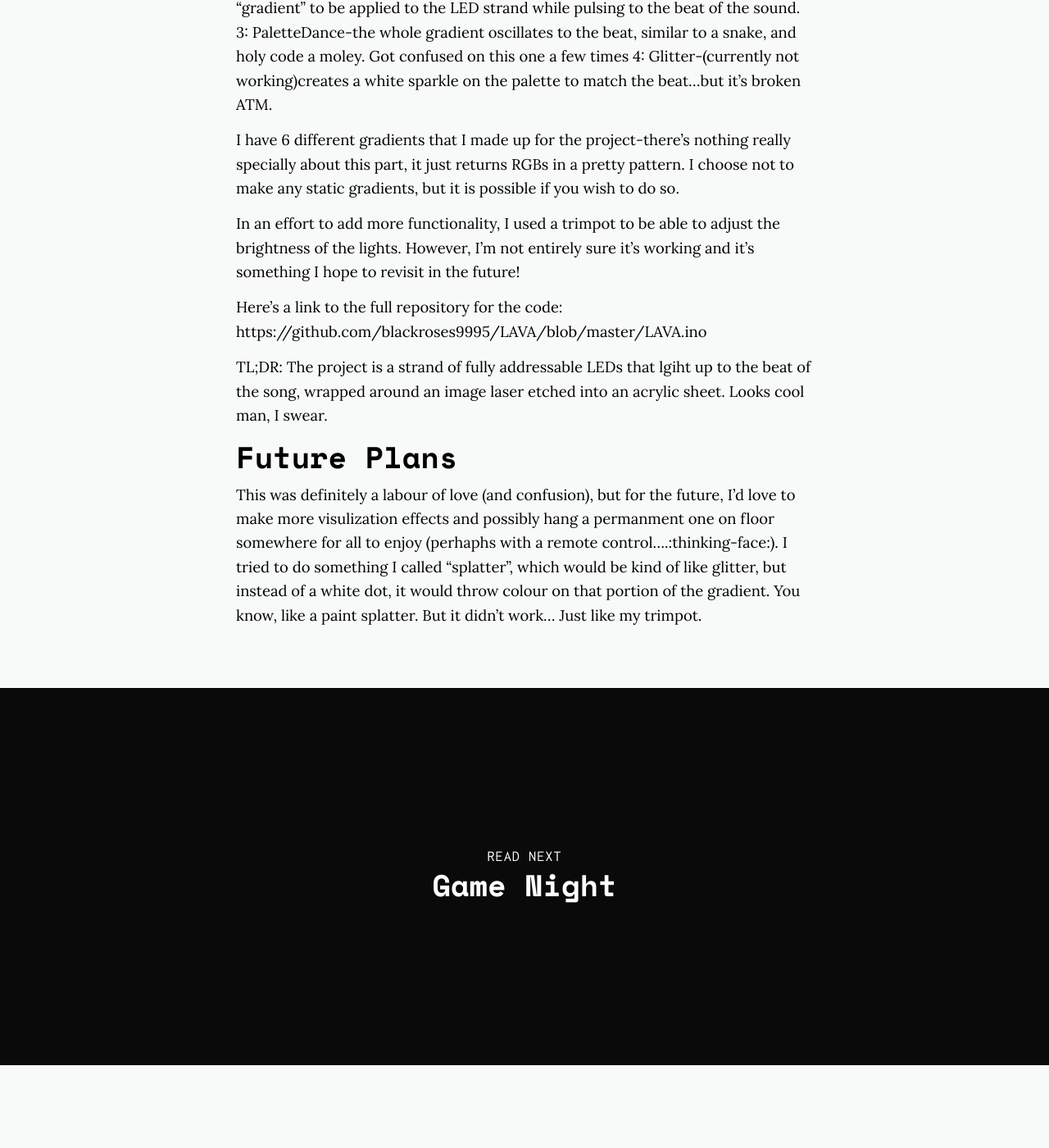
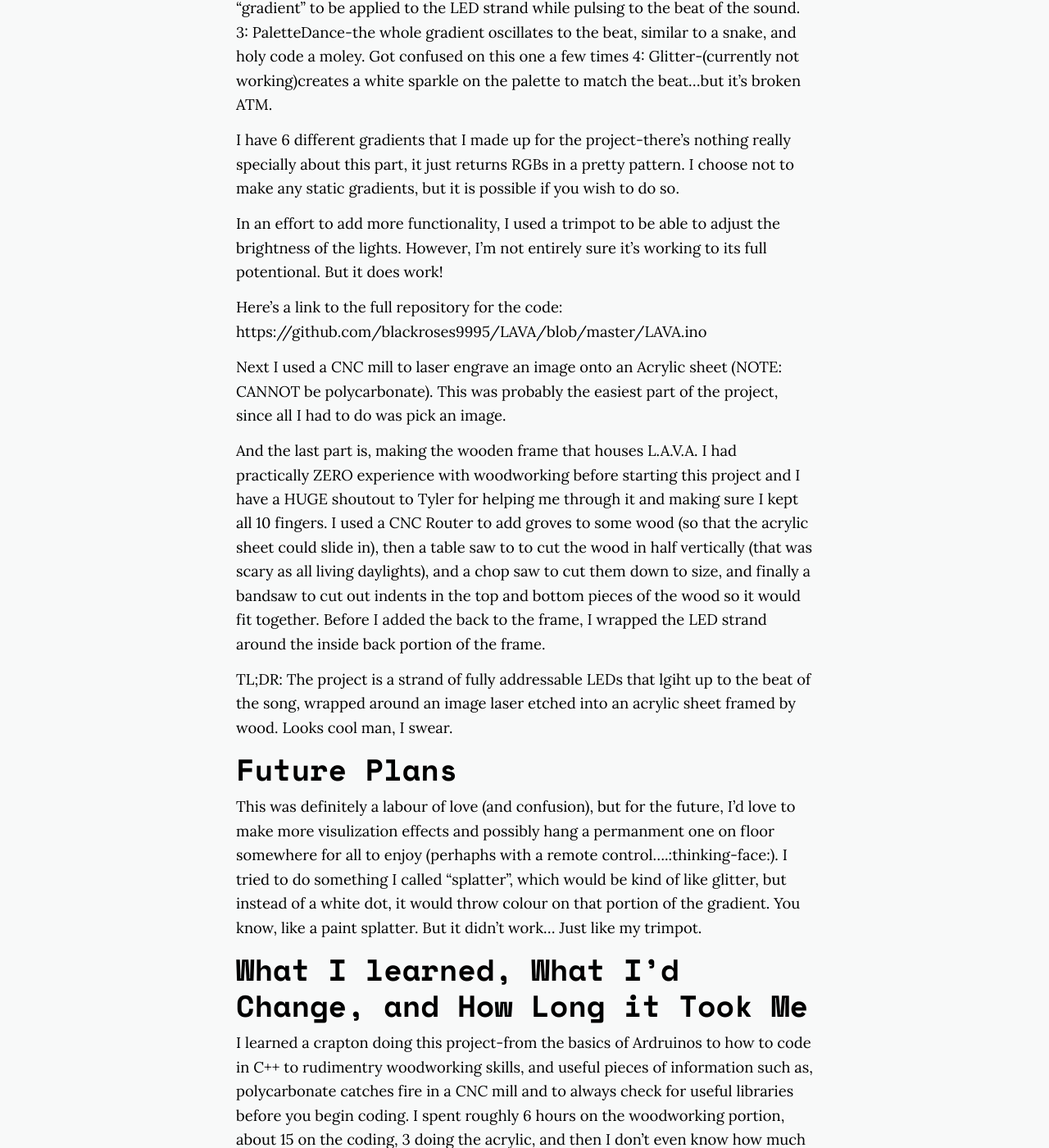
Before and after one commit to ComputerScienceHouse/blog, a Jekyll site: the page built from _posts/2018-04-10-LAVA.md, in a window 1280 px wide and 1400 px high, scrolled down 1416 px. Shown: the whole window at 82% size. Built offline with Jekyll 4.4.1, drawn with Linux system fonts in a browser that asks for light colours; nearby versions of some CDN libraries; before the commit the page ends 2715 px from its top, so only the background shows below that; some of the changed text lies outside the part shown.

Commit message:
added info for woodworking and link to pictures

```diff
--- a/_posts/2018-04-10-LAVA.md
+++ b/_posts/2018-04-10-LAVA.md
@@ -16,7 +16,7 @@ I decided to make L.A.V.A. after a bunch of different (failed) interations. I kn
 
 ## L.A.V.A
 
-L.A.V.A uses an arduino uno rev3, some jumper wires, a fully addressable LED light strip, a card that detects sound input, a trimpot for brightness control, three buttons; one to change the colour pallete, one to change the visualization effect, and then one that randomizes both a colour and visulization effect, and a lot of code.
+L.A.V.A. or LED Audio Visualizer with Acrylic, uses an arduino uno rev3, some jumper wires, a fully addressable LED light strip, a card that detects sound input, a trimpot for brightness control, three buttons; one to change the colour pallete, one to change the visualization effect, and then one that randomizes both a colour and visulization effect, and a lot of code.
 
 I used the NeoPixel library to make working with the LED light strand super easy, but essentially what happens, is the mic is actively listening and picking up the "beat" of the song, which determines the visulization pattern (not the colour). This "beat" is put into a loop and replays over and over until a different "beat" or "bump" is detected, creating a new repeating loop. I coded 4 visulization effects:
     1: Pulse- the basic visulation, just pulses from the center of the strand. All LEDS are all ONE colour in this one
@@ -26,13 +26,27 @@ I used the NeoPixel library to make working with the LED light strand super easy
 
 I have 6 different gradients that I made up for the project-there's nothing really specially about this part, it just returns RGBs in a pretty pattern. I choose not to make any static gradients, but it is possible if you wish to do so.
 
-In an effort to add more functionality, I used a trimpot to be able to adjust the brightness of the lights. However, I'm not entirely sure it's working and it's something I hope to revisit in the future!
+In an effort to add more functionality, I used a trimpot to be able to adjust the brightness of the lights. However, I'm not entirely sure it's working to its full potentional. But it does work!
 
 Here's a link to the full repository for the code: https://github.com/blackroses9995/LAVA/blob/master/LAVA.ino
 
-TL;DR: The project is a strand of fully addressable LEDs that lgiht up to the beat of the song, wrapped around an image laser etched into an acrylic sheet. Looks cool man, I swear.
+Next I used a CNC mill to laser engrave an image onto an Acrylic sheet (NOTE: CANNOT be polycarbonate). This was probably the easiest part of the project, since all I had to do was pick an image.
+
+And the last part is, making the wooden frame that houses L.A.V.A. I had practically ZERO experience with woodworking before starting this project and I have a HUGE shoutout to Tyler for helping me through it and making sure I kept all 10 fingers. I used a CNC Router to add groves to some wood (so that the acrylic sheet could slide in), then a table saw to to cut the wood in half vertically (that was scary as all living daylights), and a chop saw to cut them down to size, and finally a bandsaw to cut out indents in the top and bottom pieces of the wood so it would fit together. Before I added the back to the frame, I wrapped the LED strand around the inside back portion of the frame.
+
+TL;DR: The project is a strand of fully addressable LEDs that lgiht up to the beat of the song, wrapped around an image laser etched into an acrylic sheet framed by wood. Looks cool man, I swear.
 
 
 ## Future Plans
 
 This was definitely a labour of love (and confusion), but for the future, I'd love to make more visulization effects and possibly hang a permanment one on floor somewhere for all to enjoy (perhaphs with a remote control....:thinking-face:). I tried to do something I called "splatter", which would be kind of like glitter, but instead of a white dot, it would throw colour on that portion of the gradient. You know, like a paint splatter. But it didn't work... Just like my trimpot.
+
+## What I learned, What I'd Change, and How Long it Took Me
+
+I learned a crapton doing this project-from the basics of Ardruinos to how to code in C++ to rudimentry woodworking skills, and useful pieces of information such as, polycarbonate catches fire in a CNC mill and to always check for useful libraries before you begin coding. I spent roughly 6 hours on the woodworking portion, about 15 on the coding, 3 doing the acrylic, and then I don't even know how much on learning how to use the arduino-but it was a lot. Overall, I'd say the project took me roughly 25-30 hours over the course of 4 months.
+
+If I were to change certain things about this project I'd make it smaller and changed the image I used on the Acrylic sheet. While it still looks SUPER cool, there's just too much going on in the picture to be able to make out the image in some of the visulization modes. I used a 11x14 acrylic sheet, and I'd probably use a 8x11 to reduce surface area if I were to redo it.
+
+## Well...What Does it Look Like?
+
+Here's a link to a google drive folder that contains some images and even a video of L.A.V.A. in action: https://drive.google.com/open?id=1MgXokijKBwy1GRcLIgPdTrvH44kfoKoW
```
